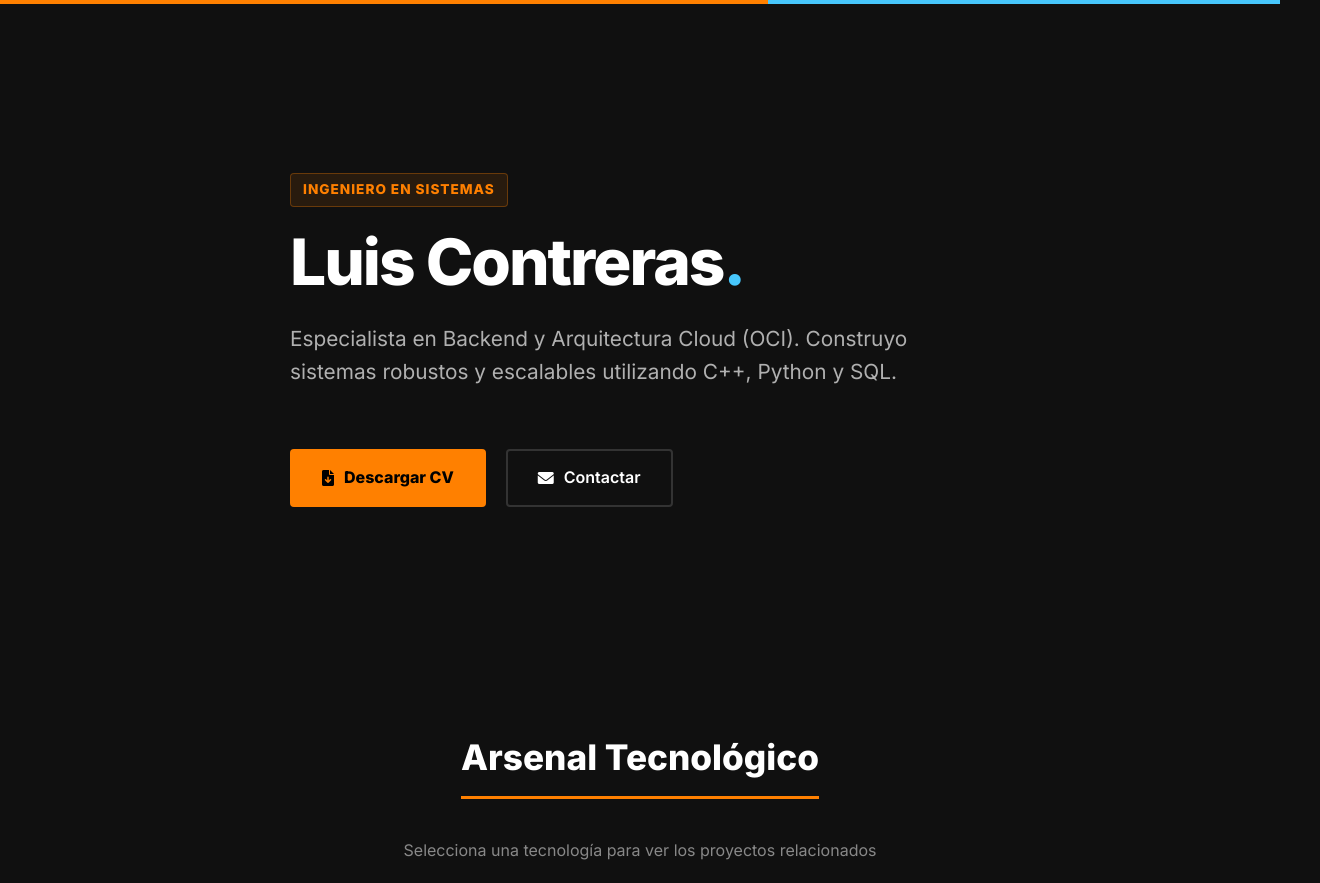
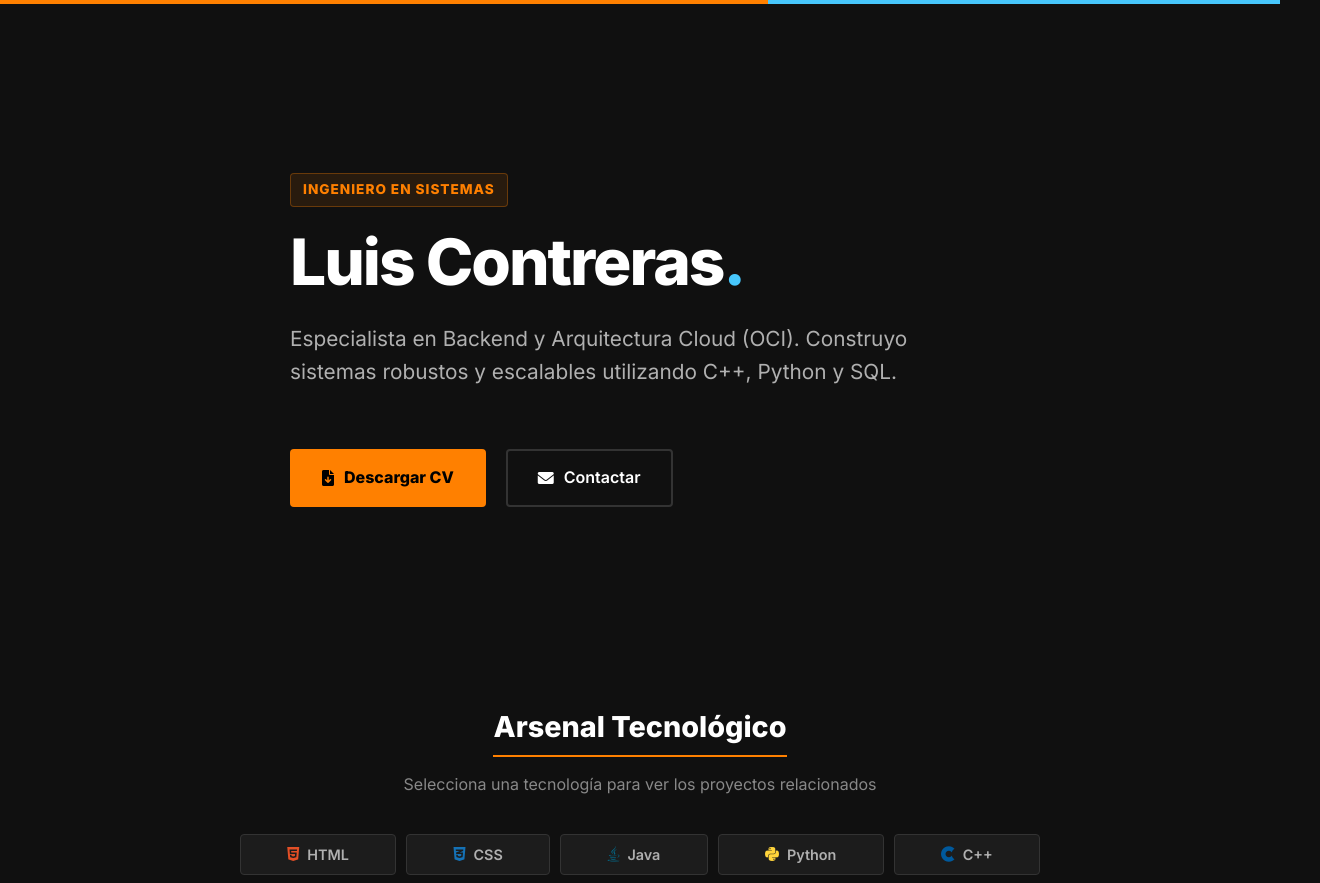
Before and after one commit to Luis-Forceable/luis-forceable.github.io, a plain HTML site: page index.html in a window 1280 px wide. Shown: the top 883 px of the page, 1320 px wide, since content can reach past the window. Drawn offline with Linux system fonts and the light colour scheme.

Commit message:
Parte 2.4 index.html

```diff
--- a/index.html
+++ b/index.html
@@ -21,7 +21,7 @@
         }
 
         html {
-            scroll-behavior: smooth; /* Desplazamiento suave al dar clic en Contactar */
+            scroll-behavior: smooth; /* Desplazamiento suave */
         }
 
         body {
@@ -94,7 +94,7 @@
             max-width: 700px;
         }
 
-        /* --- BOTONES --- */
+        /* --- BOTONES HEADER --- */
         .action-buttons {
             margin-top: 40px;
             display: flex;
@@ -140,63 +140,65 @@
             color: var(--mclaren-blue);
         }
 
+        /* --- PARTE 2: PANEL DE TECNOLOGÍAS (COMPACTO) --- */
 
-
-
-        /* --- PARTE 2 MEJORADA: PANEL Y ESPACIADO --- */
-
-        /* Título Nuevo de Tecnologías */
         .section-header {
             text-align: center;
-            margin-top: 60px; /* Separación del Header */
-            margin-bottom: 30px;
+            margin-top: 40px;
+            margin-bottom: 20px;
         }
 
         .section-header h2 {
-            font-size: 2.2rem;
-            justify-content: center; /* Centrar texto y el borde naranja */
-            border-left: none; /* Quitamos el borde lateral del diseño anterior */
-            border-bottom: 3px solid var(--papaya); /* Lo ponemos abajo para variar */
+            font-size: 1.8rem;
+            border-bottom: 2px solid var(--papaya);
             display: inline-block;
-            padding-bottom: 10px;
+            padding-bottom: 5px;
+            margin-bottom: 5px;
+            color: white;
         }
 
-        /* Contenedor de la rejilla de botones */
+        /* Contenedor Compacto (Flex) */
         .tech-nav-grid {
-            display: grid;
-            grid-template-columns: repeat(auto-fit, minmax(140px, 1fr));
-            gap: 20px; /* Más espacio entre botones */
+            display: flex;
+            flex-wrap: wrap;
+            justify-content: center;
+            gap: 10px;
             width: 100%;
-            margin-bottom: 80px; /* MUCHO espacio antes de que empiecen los proyectos */
-            padding: 0 20px; /* Aire extra a los lados */
+            max-width: 800px;
+            margin: 0 auto 60px auto;
+            padding: 0 10px;
         }
 
-        /* El botón rectangular de tecnología */
+        /* El botón rectangular COMPACTO */
         .tech-btn {
             background-color: var(--card-bg);
             border: 1px solid #333;
             color: var(--text-secondary);
-            padding: 20px 15px; /* Botones más altos y cómodos */
-            border-radius: 8px;
+            padding: 8px 16px; /* AQUI ESTÁ EL CAMBIO: Relleno pequeño */
+            border-radius: 4px;
             text-decoration: none;
             display: flex;
             align-items: center;
             justify-content: center;
-            gap: 12px;
-            font-weight: 700;
-            transition: all 0.3s ease;
-            box-shadow: 0 5px 15px rgba(0,0,0,0.2);
+            gap: 8px;
+            font-size: 0.9rem;
+            font-weight: 600;
+            transition: all 0.2s ease;
+            min-width: 100px;
+            flex: 1 0 auto;
+            max-width: 160px;
         }
 
         .tech-btn:hover {
             border-color: var(--papaya);
             color: white;
-            transform: translateY(-5px); /* Se levanta más al pasar el mouse */
             background-color: #222;
+            transform: translateY(-2px);
         }
 
-        /* Iconos */
-        .tech-btn i { font-size: 1.4rem; }
+        .tech-btn i { font-size: 1rem; }
+
+        /* Colores de Iconos */
         .fa-html5 { color: #E34F26; }
         .fa-css3-alt { color: #1572B6; }
         .fa-java { color: #007396; }
@@ -207,15 +209,14 @@
 
         /* --- SECCIÓN DE LISTA DE PROYECTOS --- */
         .projects-container {
-            /* Aquí está el truco para que no se pegue a los marcos */
             padding: 0 20px 80px 20px;
         }
 
         .project-category {
             scroll-margin-top: 120px;
-            margin-bottom: 80px; /* Más separación entre categorías */
-            background-color: rgba(255, 255, 255, 0.02); /* Fondo muy sutil para encuadrar */
-            padding: 40px; /* Relleno interno para que el texto no toque el borde del cuadro */
+            margin-bottom: 80px;
+            background-color: rgba(255, 255, 255, 0.02);
+            padding: 40px;
             border-radius: 12px;
             border: 1px solid #222;
         }
@@ -240,7 +241,6 @@
             text-align: center;
             color: #777;
         }
-
 
         /* --- SECCIÓN CONTACTO (FOOTER) --- */
         #contacto {
@@ -289,7 +289,6 @@
 
         .info-item a:hover { color: var(--papaya); }
 
-        /* Estilo especial para el enlace de LinkedIn */
         .linkedin-link {
             color: var(--mclaren-blue) !important;
             font-weight: bold;
@@ -368,7 +367,7 @@
         </header>
     </div>
 
-   <div class="section-header">
+    <div class="section-header">
         <h2>Arsenal Tecnológico</h2>
         <p style="color: #888; margin-top: 10px;">Selecciona una tecnología para ver los proyectos relacionados</p>
     </div>
@@ -421,6 +420,7 @@
         </div>
 
     </div>
+
     <section id="contacto">
         <div class="container">
             <div class="contact-layout">
```
